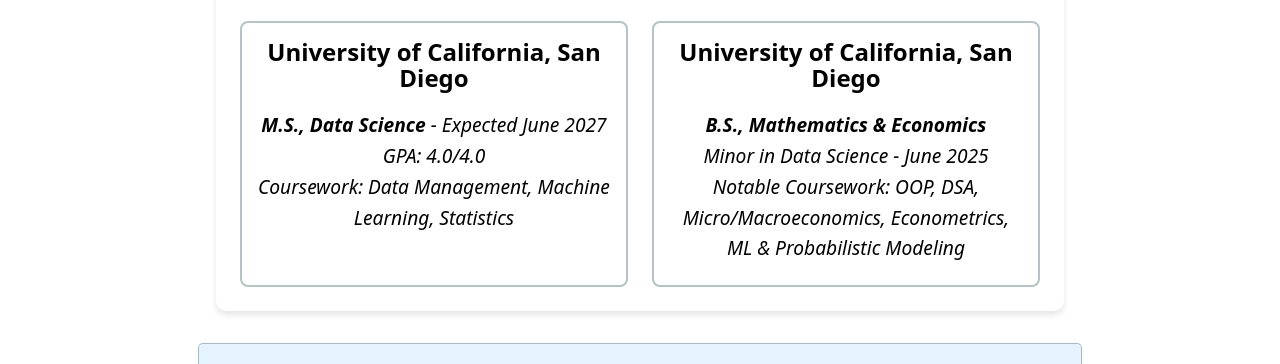
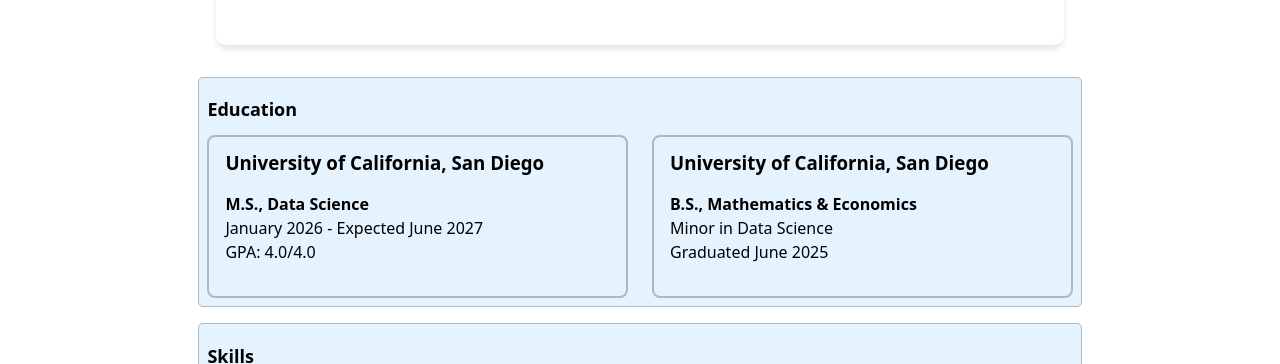
Before and after one commit to nathansso/portfolio, a website: page resume/index.html in a window 1280 px wide. Shown: the part 367-731 px from the top of the page. Drawn offline with Linux system fonts and the light colour scheme.

Commit message:
resume update again

```diff
--- a/resume/index.html
+++ b/resume/index.html
@@ -13,21 +13,25 @@
             <h1 class="name-title">NATHANIEL OLIVER</h1>
             <p class="contact-info"><a href="mailto:nathanielsoliver@gmail.com">nathanielsoliver@gmail.com</a> | San Jose, CA | <a href="https://www.linkedin.com/in/nathaniel-oliver-82239a265" target="_blank">LinkedIn</a></p>
         </div>
-        <div class="education-container" style="display: flex; gap: 1.5rem; flex-wrap: wrap;">
+    </section>
+
+    <details open>
+        <summary><h2>Education</h2></summary>
+        <div style="display: flex; gap: 1.5rem; flex-wrap: wrap;">
             <div style="flex: 1; min-width: 280px; border: 2px solid var(--border-color); border-radius: 8px; padding: 1rem;">
-                <h2 class="university" style="margin-top: 0;">University of California, San Diego</h2>
-                <p class="degree-info"><strong>M.S., Data Science</strong> - Expected June 2027<br>
-                GPA: 4.0/4.0<br>
-                <em>Coursework: Data Management, Machine Learning, Statistics</em></p>
+                <h3 style="margin-top: 0;">University of California, San Diego</h3>
+                <p><strong>M.S., Data Science</strong><br>
+                January 2026 - Expected June 2027<br>
+                GPA: 4.0/4.0</p>
             </div>
             <div style="flex: 1; min-width: 280px; border: 2px solid var(--border-color); border-radius: 8px; padding: 1rem;">
-                <h2 class="university" style="margin-top: 0;">University of California, San Diego</h2>
-                <p class="degree-info"><strong>B.S., Mathematics & Economics</strong><br>
-                Minor in Data Science - June 2025<br>
-                <em>Notable Coursework: OOP, DSA, Micro/Macroeconomics, Econometrics, ML & Probabilistic Modeling</em></p>
+                <h3 style="margin-top: 0;">University of California, San Diego</h3>
+                <p><strong>B.S., Mathematics & Economics</strong><br>
+                Minor in Data Science<br>
+                Graduated June 2025</p>
             </div>
         </div>
-    </section>
+    </details>
 
     <details open>
         <summary><h2>Skills</h2></summary>
```
Also changed, not shown: lib/projects.json (+14 -0 lines).
